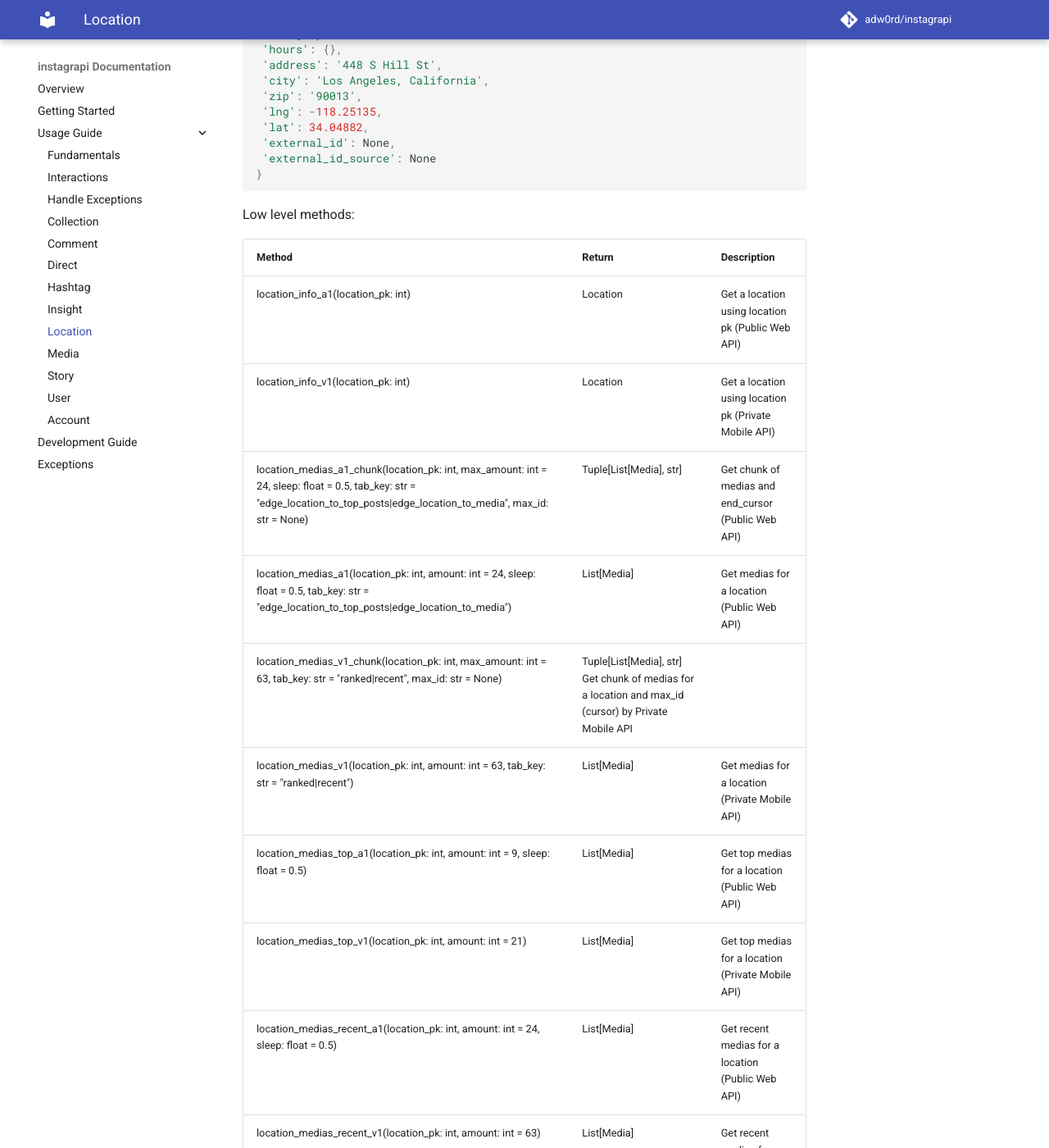
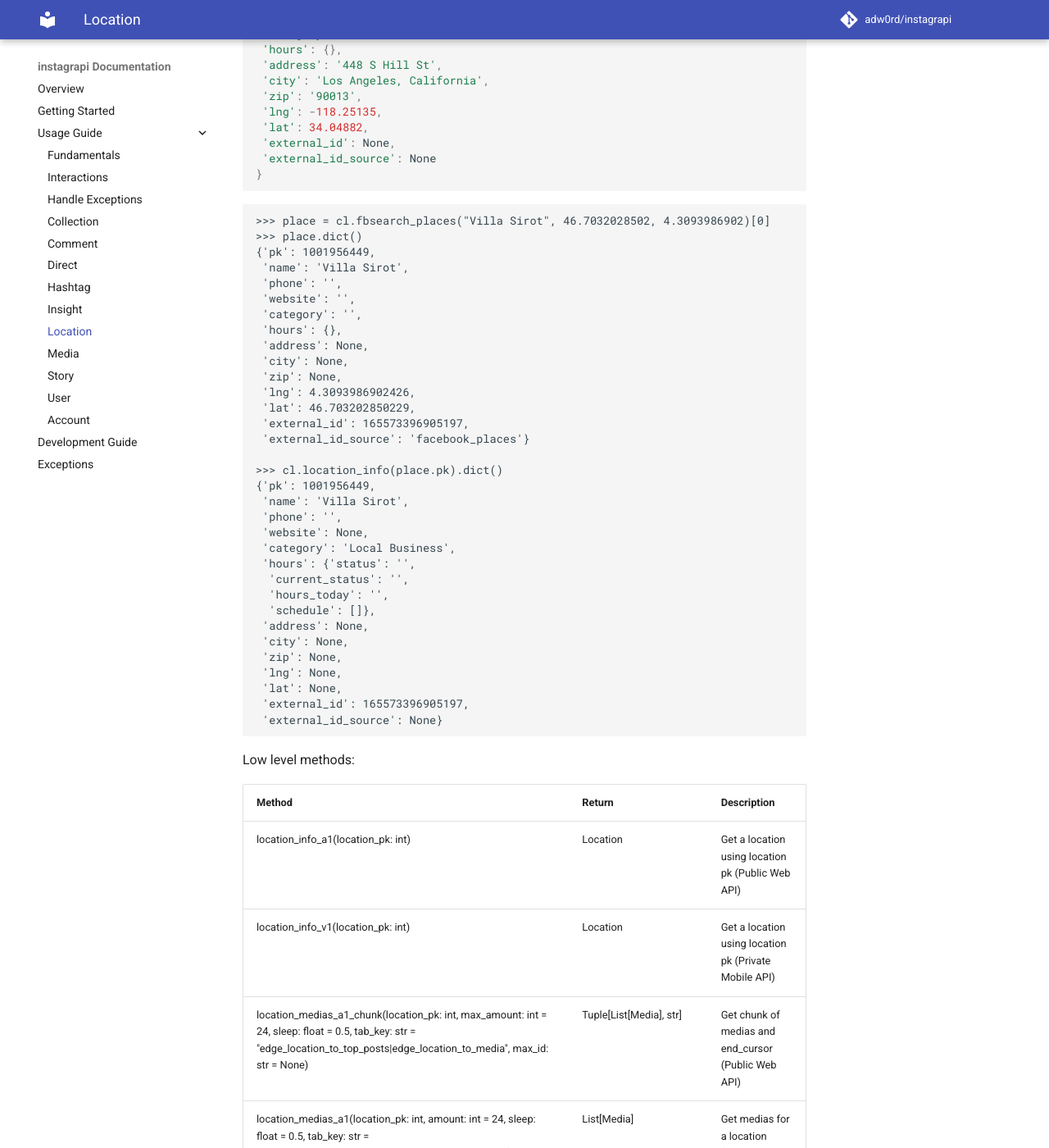
Before and after one commit to subzeroid/instagrapi, an MkDocs documentation site: the page built from docs/usage-guide/location.md, in a window 1280 px wide and 1400 px high, scrolled down 3291 px. Shown: the whole window at 82% size. Built offline with MkDocs 1.6.1 and Material for MkDocs 9.7.7, drawn with Linux system fonts in a browser that asks for light colours; comment, search, counter and statistics services are not loaded; the version menu is left out.

Commit message:
Additional example for cl.fbsearch_places

````diff
--- a/docs/usage-guide/location.md
+++ b/docs/usage-guide/location.md
@@ -164,6 +164,43 @@ Facebook Search:
 }
 ```
 
+```
+>>> place = cl.fbsearch_places("Villa Sirot", 46.7032028502, 4.3093986902)[0]
+>>> place.dict()
+{'pk': 1001956449,
+ 'name': 'Villa Sirot',
+ 'phone': '',
+ 'website': '',
+ 'category': '',
+ 'hours': {},
+ 'address': None,
+ 'city': None,
+ 'zip': None,
+ 'lng': 4.3093986902426,
+ 'lat': 46.703202850229,
+ 'external_id': 165573396905197,
+ 'external_id_source': 'facebook_places'}
+
+>>> cl.location_info(place.pk).dict()
+{'pk': 1001956449,
+ 'name': 'Villa Sirot',
+ 'phone': '',
+ 'website': None,
+ 'category': 'Local Business',
+ 'hours': {'status': '',
+  'current_status': '',
+  'hours_today': '',
+  'schedule': []},
+ 'address': None,
+ 'city': None,
+ 'zip': None,
+ 'lng': None,
+ 'lat': None,
+ 'external_id': 165573396905197,
+ 'external_id_source': None}
+
+```
+
 Low level methods:
 
 | Method                                         | Return  | Description
````
